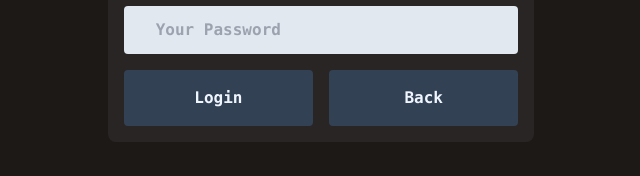
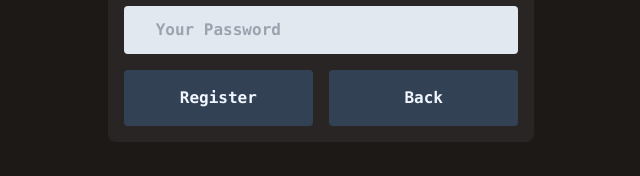
Before and after one commit to mhenn/realtime-chat, a React (Create React App) app in the folder src/client/: page /config in a window 1280 px wide. Both pictures are taken after a click on the button "Sign up". Shown: the part 462-638 px from the top of the page, without its empty margins (319-959 px from the left). Built offline with nearby package versions, Linux system fonts and the light colour scheme.

Commit message:
client:intermediary

```diff
--- a/src/client/src/components/Registration.tsx
+++ b/src/client/src/components/Registration.tsx
@@ -29,7 +29,7 @@ export default function Registration() {
                 <button className="mr-2 py-4 bg-slate-700 w-full rounded
             text-blue-50 font-bold " onClick={() => handleRegistration(email,
                     pw, fullname, username)}>
-                    Login
+                    Register
                 </button>
                 <button className="ml-2 py-4 bg-slate-700 w-full rounded
             text-blue-50 font-bold " onClick={() => setShowRegistration(false)}>
```
Also changed, not shown: src/client/src/Routes.tsx (+3 -8 lines).
